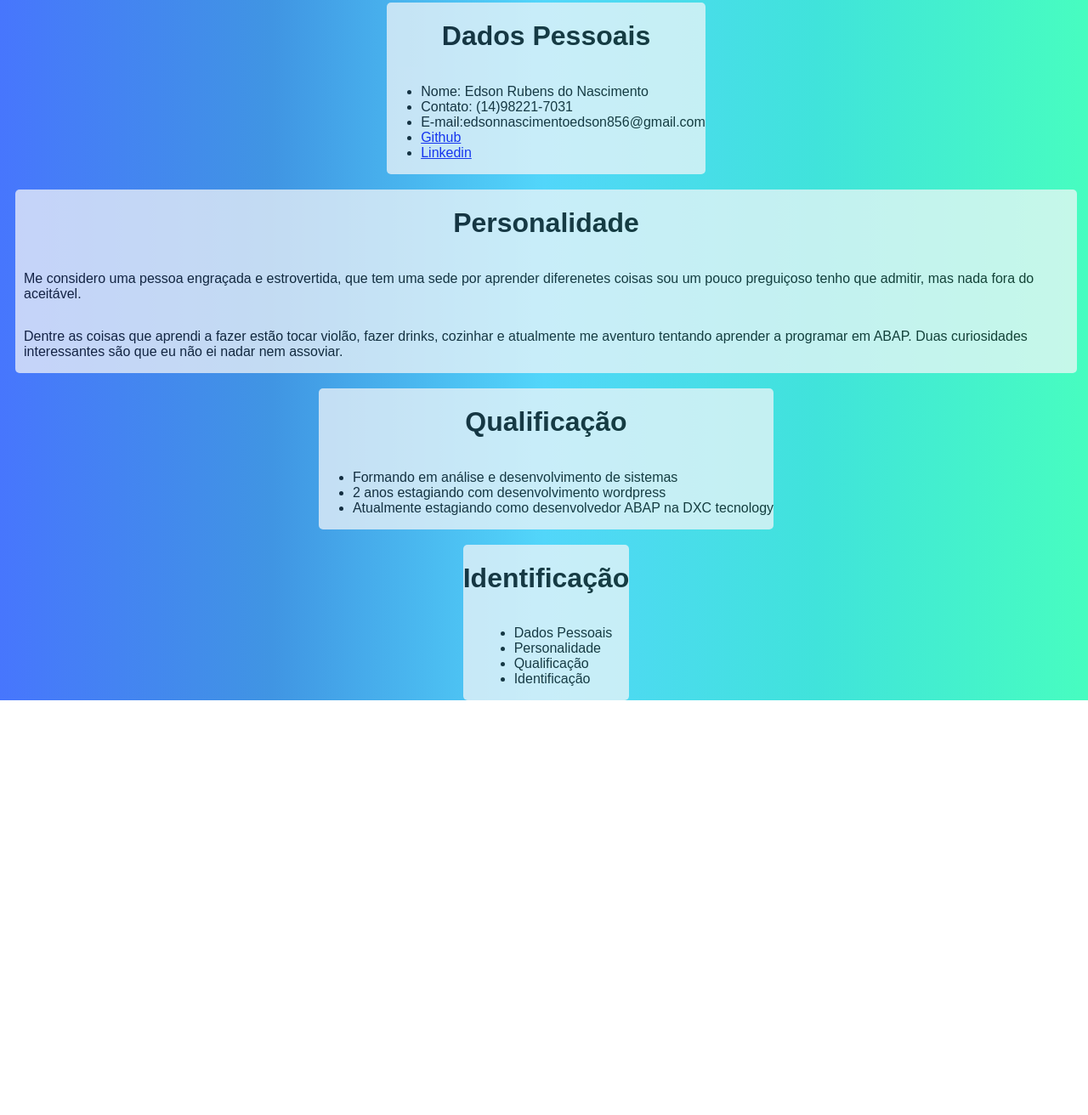
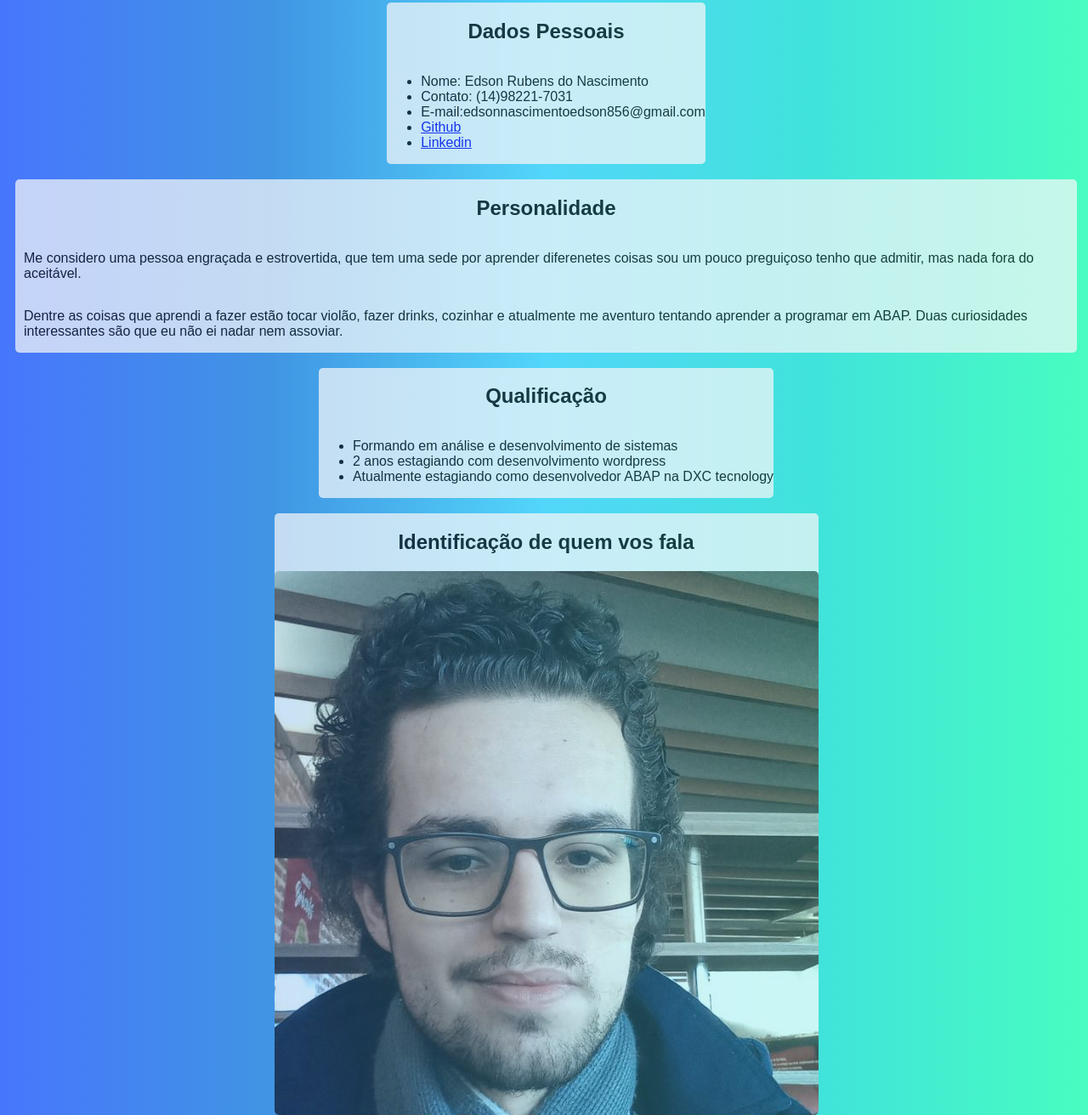
Before and after one commit to Scattered8Dream/Curriculo-2.0, a plain HTML site: page index.html in a window 1280 px wide. Shown: the part 176-1488 px from the top of the page at 85% size. Before the commit the page ends 1000 px from the top, so only its background shows below. Drawn offline with Linux system fonts and the light colour scheme.

Commit message:
correção de id

```diff
--- a/headermenu.css
+++ b/headermenu.css
@@ -63,3 +63,8 @@ p{
     justify-content: flex-start;
 
 }
+
+.imageClass{
+    border-radius: 5px;
+    opacity: 100%;
+}
--- a/index.html
+++ b/index.html
@@ -1,5 +1,5 @@
 <!DOCTYPE html>
-<html lang="en">
+<html lang="pt-BR">
 <head>
     <meta charset="UTF-8">
     <meta http-equiv="X-UA-Compatible" content="IE=edge">
@@ -14,10 +14,10 @@
             <h1 id="name">Edson Rubens do Nascimento</h1>
             <nav>
                 <ul class="menu">
-                      <li><a href="dadospessoais">Dados Pessoais</a></li>
-                    <li><a href="#">Personalidade</a></li>
-                    <li><a href="#">Qualificação</a></li>
-                    <li><a href="#">Identificação</a></li>
+                      <li><a href="#dadosPessoais">Dados Pessoais</a></li>
+                    <li><a href="#personalidade">Personalidade</a></li>
+                    <li><a href="#qualificacao">Qualificação</a></li>
+                    <li><a href="#identificacao">Identificação</a></li>
                 </ul>
             </nav>
     </header>
@@ -25,12 +25,12 @@
     <main class="mainContainer">
 
         <div class="container">
-            <h1 class="genericTitle">Dados Pessoais</h1>
+            <h2 class="genericTitle" id="dadosPessoais">Dados Pessoais</h2>
             <ul>
               <li>Nome: Edson Rubens do Nascimento</li>
               <li>Contato: (14)98221-7031</li>
               <li>E-mail:edsonnascimentoedson856@gmail.com</li>
-              <li><a href="https://github.com/Scattered8Dream">Github</a></li>
+              <li><a target="_blank" href="https://github.com/Scattered8Dream">Github</a></li>
               <li><a href="https://www.linkedin.com/in/edson-nascimento-359584197/">Linkedin</a></li>
           </ul>
 
@@ -39,7 +39,7 @@
         <br>
 
         <div class="container">
-            <h1 id="dadospessoais" class="genericTitle">Personalidade</h1>
+            <h2 target="_blank" id="personalidade" class="genericTitle">Personalidade</h2>
             <p>Me considero uma pessoa engraçada e estrovertida, que tem uma sede por aprender diferenetes coisas
                sou um pouco preguiçoso tenho que admitir, mas nada fora do aceitável.
             </p>
@@ -52,7 +52,7 @@
         <br>
 
         <div class="container">
-            <h1 id="dadospessoais" class="genericTitle">Qualificação</h1>
+            <h2 id="qualificacao" class="genericTitle">Qualificação</h2>
             <ul>
               <li>Formando em análise e desenvolvimento de sistemas</li>
               <li>2 anos estagiando com desenvolvimento wordpress</li>
@@ -64,14 +64,9 @@
         <br>
 
         <div class="container">
-            <h1 id="dadospessoais" class="genericTitle">Identificação</h1>
-            <ul>
-              <li>Dados Pessoais</li>
-              <li>Personalidade</li>
-              <li>Qualificação</li>
-              <li>Identificação</li>
-          </ul>
+            <h2 id="identificacao" class="genericTitle">Identificação de quem vos fala</h2>
 
+            <img src="image/capa.jpg" class="imageClass">
 
         </div>
 
```
Also changed, not shown: image/capa.jpg (added).
